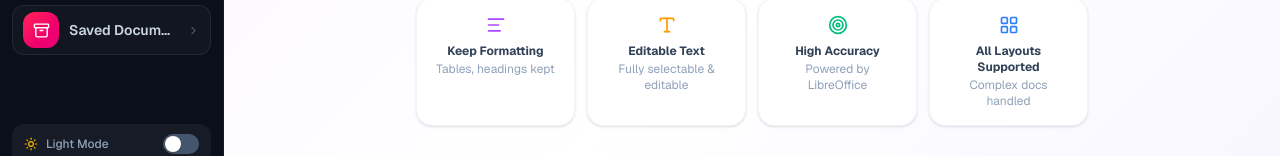
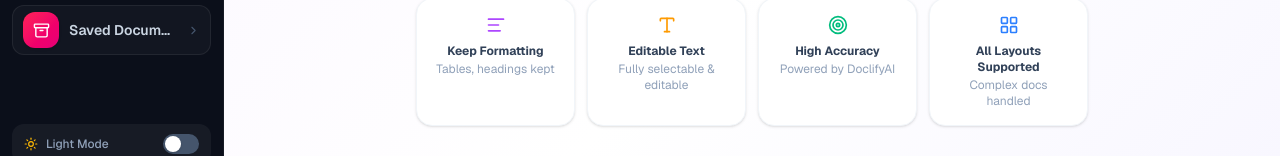
Before and after one commit to adityasingh018adi-debug/convertai, a Next.js app: page /pdf-to-word in a window 1280 px wide. Shown: the part 620-776 px from the top of the page. Built offline with nearby package versions, Linux system fonts and the light colour scheme; no server answers.

Commit message:
rebrand: change "Powered by LibreOffice" tagline to "Powered by DoclifyAI"
Backend tech descriptions in privacy policy / progress messages are
left as-is since they describe the actual conversion engine; only the
user-facing branding taglines (footer, converting overlay, feature
card) are changed.

```diff
--- a/app/pdf-to-word/page.tsx
+++ b/app/pdf-to-word/page.tsx
@@ -24,7 +24,7 @@ const steps = [
 const features = [
   { icon: AlignLeft,   color: "text-purple-500",  label: "Keep Formatting",        desc: "Tables, headings kept"      },
   { icon: Type,        color: "text-amber-500",   label: "Editable Text",          desc: "Fully selectable & editable"},
-  { icon: Target,      color: "text-emerald-500", label: "High Accuracy",          desc: "Powered by LibreOffice"     },
+  { icon: Target,      color: "text-emerald-500", label: "High Accuracy",          desc: "Powered by DoclifyAI"     },
   { icon: LayoutGrid,  color: "text-blue-500",    label: "All Layouts Supported",  desc: "Complex docs handled"       },
 ];
 
--- a/components/layout/Footer.tsx
+++ b/components/layout/Footer.tsx
@@ -44,7 +44,7 @@ export function Footer() {
           </p>
           <div className="flex items-center gap-1.5 mt-3">
             <Sparkles size={11} className="text-amber-400" />
-            <span className="text-[10px] text-slate-400">Powered by LibreOffice &amp; AI</span>
+            <span className="text-[10px] text-slate-400">Powered by DoclifyAI</span>
           </div>
         </div>
 
--- a/components/ui/ConvertingOverlay.tsx
+++ b/components/ui/ConvertingOverlay.tsx
@@ -86,7 +86,7 @@ export function ConvertingOverlay({
           </div>
 
           <p className="text-xs text-white/40">
-            Powered by LibreOffice · Please wait
+            Powered by DoclifyAI · Please wait
           </p>
         </div>
       </motion.div>
```
